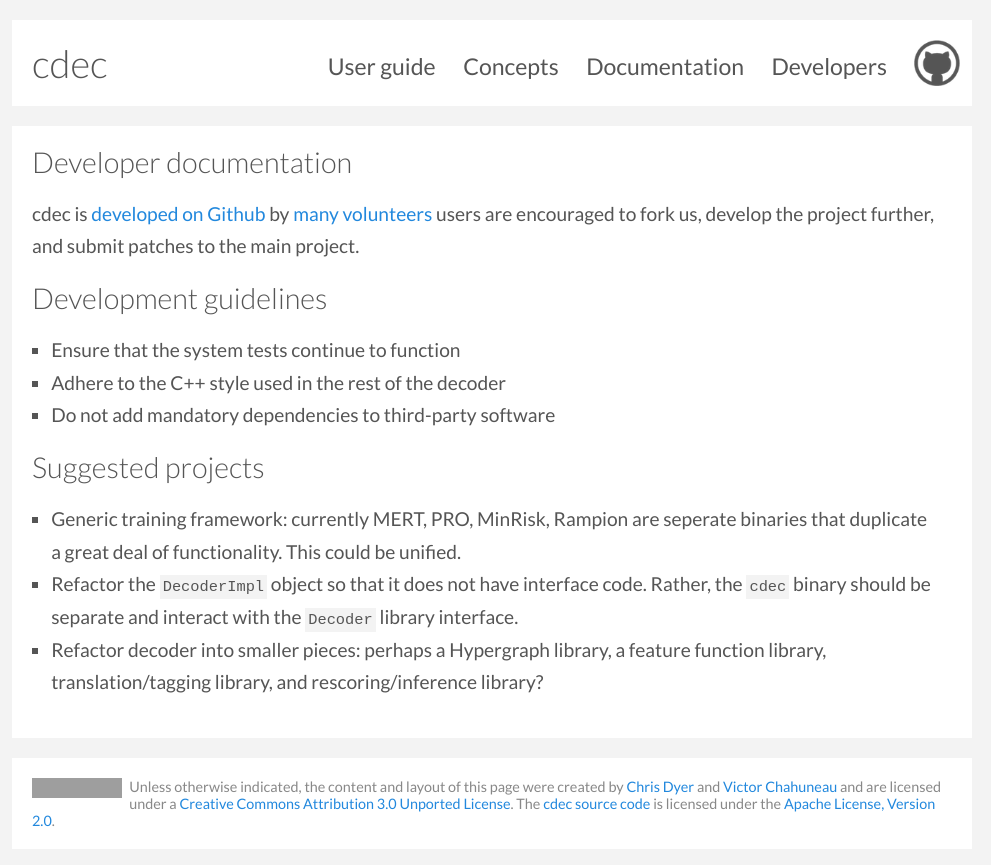
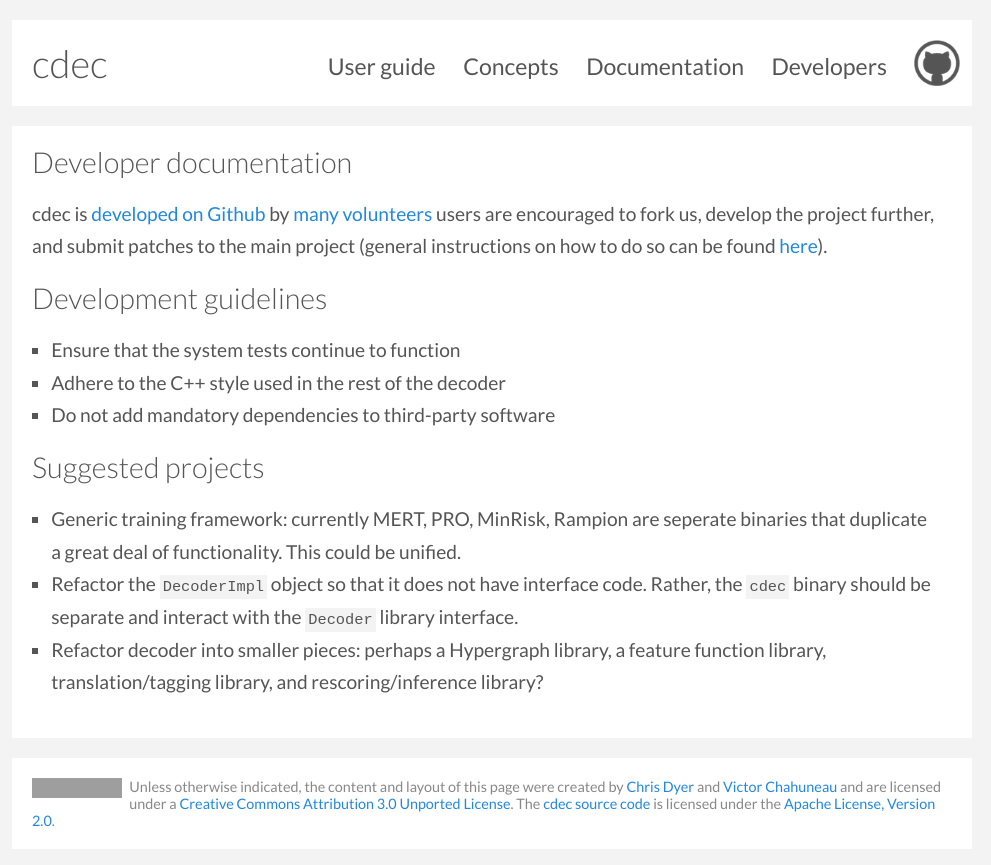
Before and after one commit to cdec/cdec.github.com, a Jekyll site: the page built from developers/index.md, in a window 1280 px wide. Shown: the top 865 px of the page, without its empty margins (148-1139 px from the left). Built offline with Jekyll 4.4.1, drawn with Linux system fonts in a browser that asks for light colours; some web fonts are replaced; Markdown is read by kramdown in place of the engine named in the settings; grey boxes are pictures that could not be loaded.

Commit message:
add instructions on how to collaborate
add instructions on how to collaborate since the workflow may not be obvious for some developers

```diff
--- a/developers/index.md
+++ b/developers/index.md
@@ -4,7 +4,7 @@ title: cdec - Developers
 ---
 # Developer documentation
 
-cdec is [developed on Github](http://github.com/redpony/cdec) by [many volunteers](contributors.html) users are encouraged to fork us, develop the project further, and submit patches to the main project.
+cdec is [developed on Github](http://github.com/redpony/cdec) by [many volunteers](contributors.html) users are encouraged to fork us, develop the project further, and submit patches to the main project (general instructions on how to do so can be found [here](http://git-scm.com/book/ch5-2.html#Public-Small-Project)).
 
 ## Development guidelines
 * Ensure that the system tests continue to function
```
